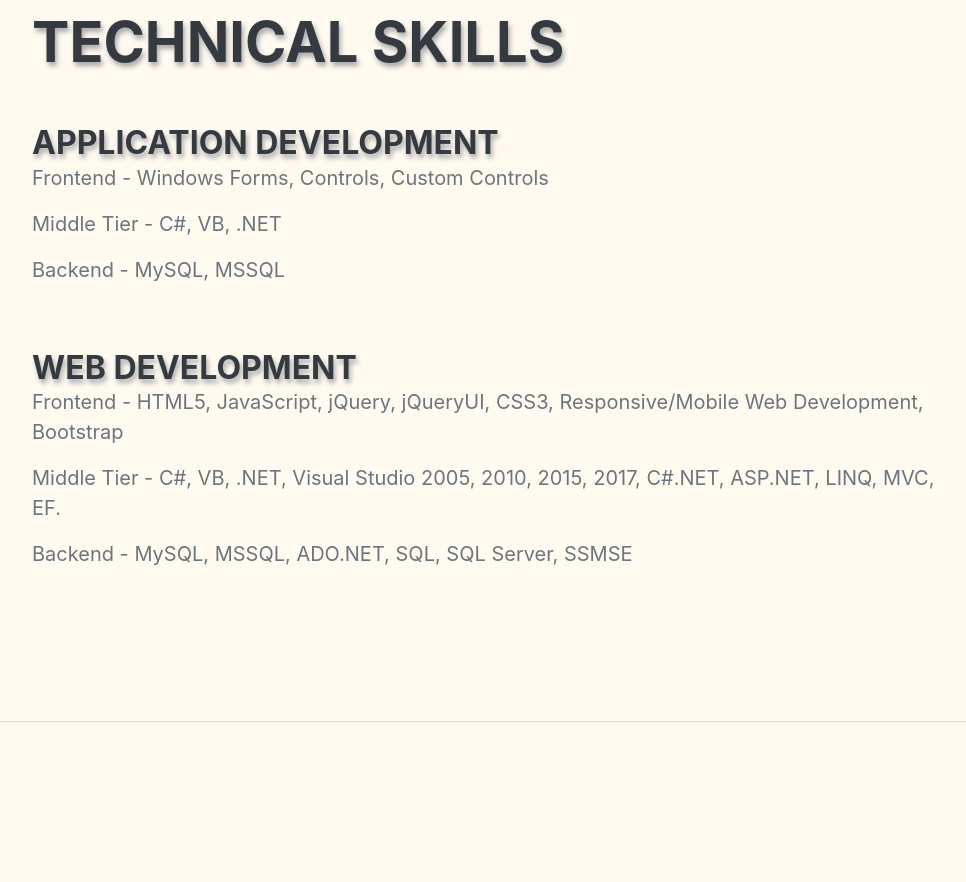
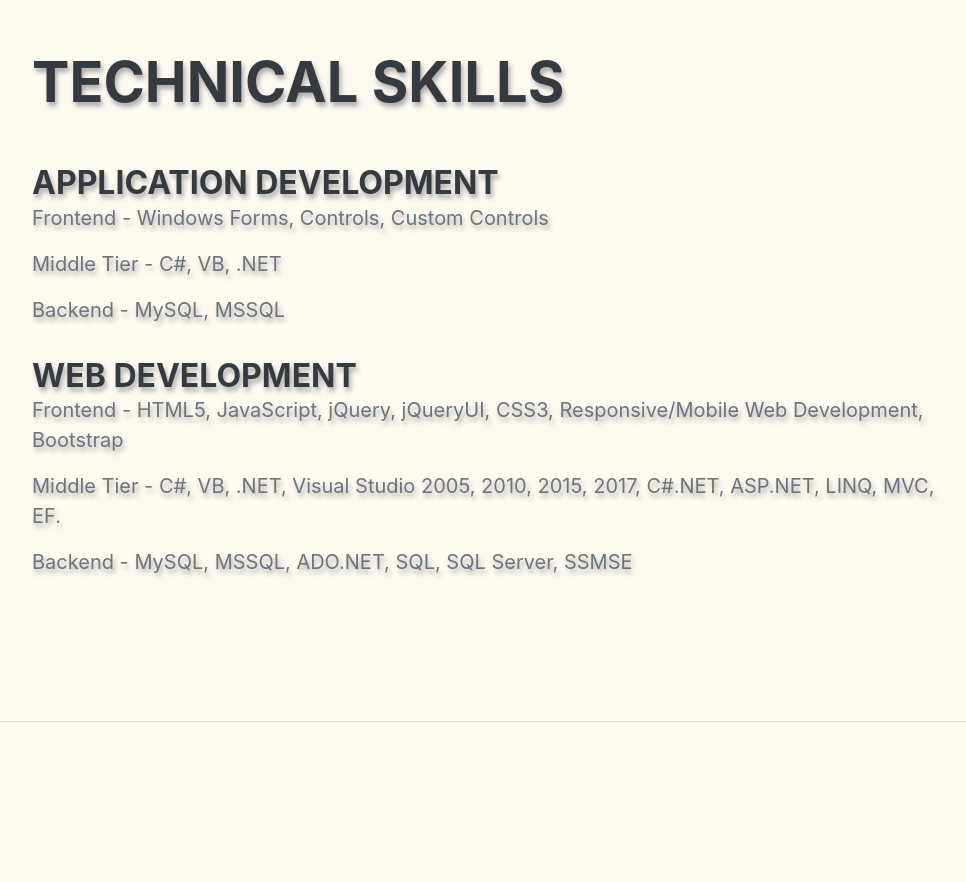
Before and after one commit to WilliamMcCarty/FED1PersonalSite, a plain HTML site: page FED1PersonalSite/index.html in a window 1280 px wide. Shown: the part 880-1762 px from the top of the page, without its empty margins (288-1254 px from the left). Drawn offline with nearby package versions, Linux system fonts and the light colour scheme; a web font is replaced by a local one.

Commit message:
Updates made to index page technical skills

```diff
--- a/FED1PersonalSite/index.html
+++ b/FED1PersonalSite/index.html
@@ -62,20 +62,20 @@
         <section class="resume-section" id="experience">
             <div class="resume-section-content">
                 <h2 class="mb-5 textShadow">Technical Skills</h2>
-                <div class="d-flex flex-column flex-md-row justify-content-between mb-5">
+                <div class="d-flex flex-column flex-md-row justify-content-between mb-3">
                     <div class="flex-grow-1">
                         <h3 class="mb-0 textShadow">Application Development</h3>
-                        <p class="technicalSkillsP">Frontend - Windows Forms, Controls, Custom Controls</p>
-                        <p class="technicalSkillsP">Middle Tier - C#, VB, .NET</p>
-                        <p class="technicalSkillsP">Backend - MySQL, MSSQL</p>
+                        <p class="technicalSkillsP textShadow">Frontend - Windows Forms, Controls, Custom Controls</p>
+                        <p class="technicalSkillsP textShadow">Middle Tier - C#, VB, .NET</p>
+                        <p class="technicalSkillsP textShadow">Backend - MySQL, MSSQL</p>
                     </div>
                 </div>
-                <div class="d-flex flex-column flex-md-row justify-content-between mb-5">
+                <div class="d-flex flex-column flex-md-row justify-content-between mb-0">
                     <div class="flex-grow-1">
                         <h3 class="mb-0 textShadow">Web Development</h3>
-                        <p class="technicalSkillsP">Frontend - HTML5, JavaScript, jQuery, jQueryUI, CSS3, Responsive/Mobile Web Development, Bootstrap</p>
-                        <p class="technicalSkillsP">Middle Tier - C#, VB, .NET, Visual Studio 2005, 2010, 2015, 2017, C#.NET, ASP.NET, LINQ, MVC, EF.</p>
-                        <p class="technicalSkillsP">Backend - MySQL, MSSQL, ADO.NET, SQL, SQL Server, SSMSE</p>
+                        <p class="technicalSkillsP textShadow">Frontend - HTML5, JavaScript, jQuery, jQueryUI, CSS3, Responsive/Mobile Web Development, Bootstrap</p>
+                        <p class="technicalSkillsP textShadow">Middle Tier - C#, VB, .NET, Visual Studio 2005, 2010, 2015, 2017, C#.NET, ASP.NET, LINQ, MVC, EF.</p>
+                        <p class="technicalSkillsP textShadow">Backend - MySQL, MSSQL, ADO.NET, SQL, SQL Server, SSMSE</p>
                     </div>
                 </div>
             </div>
```
